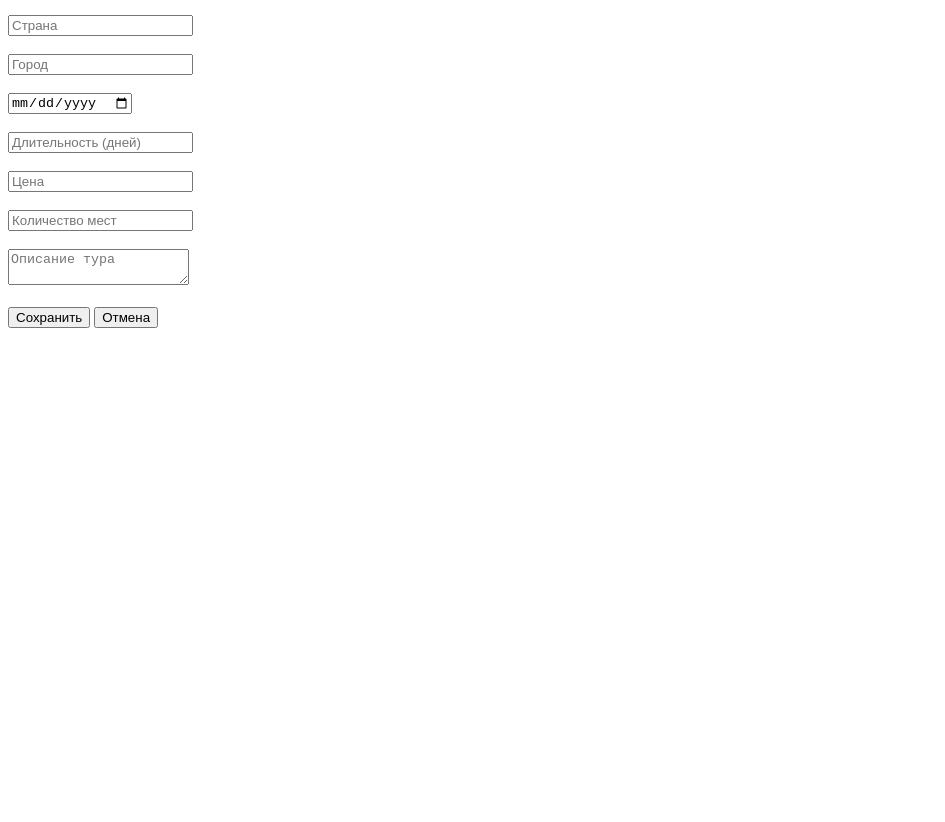
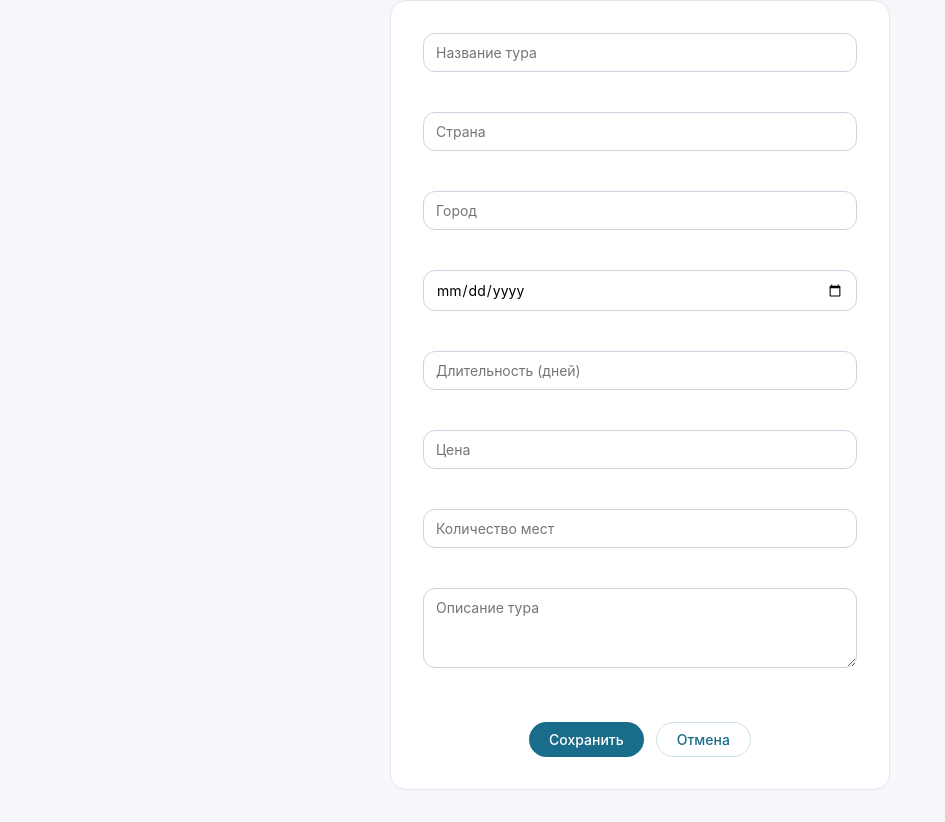
Before and after one commit to Evelina-25/-, a website: page frontend/tours/tour-form.html in a window 1280 px wide. Shown: the part 104-926 px from the top of the page, without its empty margins (0-945 px from the left). Before the commit the page ends 800 px from the top, so only its background shows below. Drawn offline with Linux system fonts and the light colour scheme.

Commit message:
Стили форме заполнения туров

```diff
--- /dev/null
+++ b/frontend/tours/tour-form.css
@@ -0,0 +1,117 @@
+* {
+    margin: 0;
+    padding: 0;
+    box-sizing: border-box;
+  }
+
+  body {
+    font-family: -apple-system, BlinkMacSystemFont, 'Segoe UI', Roboto, 'Helvetica Neue', sans-serif;
+    background: #f5f7fb;
+    color: #1e293b;
+    padding: 32px 24px;
+    line-height: 1.5;
+    min-height: 100vh;
+    display: flex;
+    flex-direction: column;
+    justify-content: center;
+    align-items: center;
+  }
+
+  h1 {
+    font-size: 32px;
+    font-weight: 600;
+    color: #0f3b4a;
+    margin-bottom: 24px;
+    letter-spacing: -0.3px;
+    text-align: center;
+  }
+
+  form {
+    background: white;
+    border: 1px solid #e2e8f0;
+    border-radius: 16px;
+    padding: 32px;
+    max-width: 500px;
+    width: 100%;
+  }
+
+  input, textarea {
+    width: 100%;
+    padding: 10px 12px;
+    border: 1px solid #cbd5e1;
+    border-radius: 12px;
+    font-size: 14px;
+    font-family: inherit;
+    background: white;
+    transition: all 0.2s ease;
+    margin-bottom: 16px;
+  }
+
+  textarea {
+    resize: vertical;
+    min-height: 80px;
+  }
+
+  input:focus, textarea:focus {
+    outline: none;
+    border-color: #1a6d8a;
+  }
+
+  .buttons {
+    display: flex;
+    gap: 12px;
+    justify-content: center;
+    margin-top: 8px;
+  }
+
+  button {
+    font-size: 14px;
+    font-weight: 500;
+    padding: 8px 20px;
+    border: none;
+    border-radius: 40px;
+    background: white;
+    cursor: pointer;
+    transition: all 0.2s ease;
+    font-family: inherit;
+  }
+
+  button[type="submit"] {
+    background: #1a6d8a;
+    color: white;
+  }
+
+  button[type="submit"]:hover {
+    background: #0e5a73;
+    transform: translateY(-1px);
+  }
+
+  button[type="button"] {
+    background: transparent;
+    color: #1a6d8a;
+    border: 1px solid #cae0ea;
+  }
+
+  button[type="button"]:hover {
+    background: #e6f0f5;
+    transform: translateY(-1px);
+  }
+
+  @media (max-width: 600px) {
+    body {
+      padding: 20px 16px;
+    }
+
+    h1 {
+      font-size: 26px;
+    }
+
+    form {
+      padding: 20px;
+      max-width: 100%;
+    }
+
+    input, textarea {
+      margin-bottom: 12px;
+    }
+  }
--- a/frontend/tours/tour-form.html
+++ b/frontend/tours/tour-form.html
@@ -3,29 +3,24 @@
 <head>
   <meta charset="UTF-8" />
   <title>Тур</title>
+  <link rel="stylesheet" href="tour-form.css">
 </head>
 <body>
   <h1 id="formTitle">Новый тур</h1>
 
   <form id="tourForm">
     <input type="text" name="name" placeholder="Название тура" required><br><br>
-
     <input type="text" name="country" placeholder="Страна" required><br><br>
-
     <input type="text" name="city" placeholder="Город"><br><br>
-
     <input type="date" name="startDate" required><br><br>
-
     <input type="number" name="durationDays" placeholder="Длительность (дней)" required><br><br>
-
     <input type="number" name="price" placeholder="Цена" required><br><br>
-
     <input type="number" name="availableSeats" placeholder="Количество мест" required><br><br>
-
     <textarea name="description" placeholder="Описание тура"></textarea><br><br>
-
+    <div class="buttons">
     <button type="submit">Сохранить</button>
     <button type="button" onclick="window.location.href='tours.html'">Отмена</button>
+  </div>
   </form>
 
   <script src="../tours/tour-form.js"></script>
```
